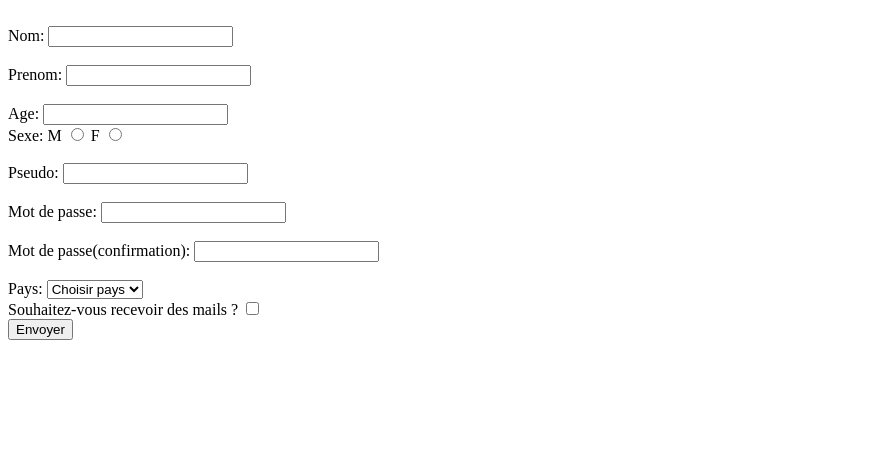
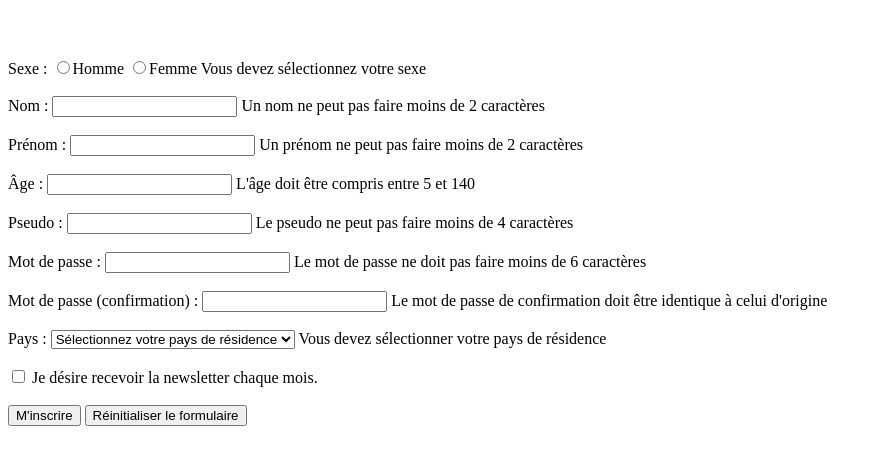
Before and after one commit to loseni/projetGit, a PHP site: page / in a window 1280 px wide. Shown: the top 465 px of the page, without its empty margins (0-882 px from the left). Run offline with PHP 8.4, Linux system fonts and the light colour scheme.

Commit message:
implementation des differents scriptes

```diff
--- a/index.php
+++ b/index.php
@@ -1,103 +1,92 @@
 <!DOCTYPE html>
 <html>
-<head>
-	<title>Test git</title>
 
-</head>
-<body>
-		<div class="container">
-			<form method="post" action="">
-				<div>
-					<span id="erreurNom"></span><br>
-					<label for="nom">Nom:</label>
-					<input type="text" name="nom" id="nom" style="outline: none;">
-				</div>
+	<head>
+		<title>Test git</title>
+		<link rel="stylesheet" type="text/css" href="style.css">
 
-				<div>
-					<span id="erreurPrenom"></span><br>
-					<label for="prenom">Prenom:</label>
-					<input type="text" name="prenom" id="prenom">
-				</div>
+	</head>
 
-				<div>
-					<span id="erreurAge"></span><br>
-					<label for="age">Age:</label>
-					<input type="number" name="nom" id="age">
-				</div>
+	<body>
 
-				<div>
-					<label>Sexe:  </label>
-					<label for="m">M</label>
-					<input type="radio" name="sexe" id="m">
-					<label for="f">F</label>
-					<input type="radio" name="sexe" id="fi">
-				</div>
+		<form id="myForm">
+				<!--choix du sexe-->
+				<span class="form_col">Sexe :</span>
+				<label><input name="sex" type="radio" value="H"
+				/>Homme</label>
+				<label><input name="sex" type="radio" value="F"
+				/>Femme</label>
+				<span class="tooltip">Vous devez sélectionnez votre
+				sexe</span>
+				<br /><br />
 
-				<div>
-					<span id="erreurPseudo"></span><br>
-					<label for="pseudo">Pseudo:</label>
-					<input type="text" name="pseudo" id="pseudo">
-				</div>
+				<!-- saisir du nom -->
+				<label class="form_col" for="lastName">Nom :</label>
+				<input name="lastName" id="lastName" type="text" />
+				<span class="tooltip">Un nom ne peut pas faire moins de 2
+				caractères</span>
+				<br /><br />
 
-				<div>
-					<span id="erreurMotDePasse"></span><br>
-					<label for="motDePasse">Mot de passe:</label>
-					<input type="password" name="motDePasse" id="motDePasse">
-				</div>
+				<!--saisir du prenom -->
+				<label class="form_col" for="firstName">Prénom :</label>
+				<input name="firstName" id="firstName" type="text" />
+				<span class="tooltip">Un prénom ne peut pas faire moins de 2 caractères</span>
+				<br /><br />
 
-				<div>
-					<span id="erreurConfirmeMotDePasse"></span><br>
-					<label for="confirmeMotDePasse">Mot de passe(confirmation):</label>
-					<input type="password" name="confirmeMotDePasse" id="confirmeMotDePasse">
-				</div>
-				<div>
-					<span id="erreurPays"></span><br>
-					<label for="pays">Pays:</label>
-					<select name="pays" id="pays">
-						<option>Choisir pays</option>
-						<option>cote d'ivoire</option>
-						<option>france</option>
-						<option>USA</option>
-					</select>
-				</div>
+				<!-- saisir de l'age-->
+				<label class="form_col" for="age">Âge :</label>
+				<input name="age" id="age" type="text" />
+				<span class="tooltip">L'âge doit être compris entre 5 et 140</span>
+				<br /><br />
 
-				<div>
-					<label>Souhaitez-vous recevoir des mails ? </label>
-					<input type="checkbox" name="recevoirMail">
-				</div>
+				<!--saisir du pseudo -->
+				<label class="form_col" for="login">Pseudo :</label>
+				<input name="login" id="login" type="text" />
+				<span class="tooltip">Le pseudo ne peut pas faire moins de 4 caractères
+				</span>
+				<br /><br />
 
-				<div><input type="submit" name="Envoyer" value="Envoyer" id="Envoyer"></div>
-			</form>
-		</div>
+				<!--saisir du mot de passe -->
+				<label class="form_col" for="pwd1">Mot de passe :</label>
+				<input name="pwd1" id="pwd1" type="password" />
+				<span class="tooltip">Le mot de passe ne doit pas faire moins de 6 caractères</span>
+				<br /><br />
 
-<!--Verification des informations contenu dans le formulaire-->
+				<!--confirmation du mot de passe -->
+				<label class="form_col" for="pwd2">Mot de passe (confirmation)
+				:</label>
+				<input name="pwd2" id="pwd2" type="password" />
+				<span class="tooltip">Le mot de passe de confirmation doit
+				être identique à celui d'origine</span>
+				<br /><br />
 
-			<script type="text/javascript">
-				var btnEnvoyer=document.getElementById("Envoyer");
-				//variables pour les erreurs
-				var erreurNom=document.getElementById("erreurNom");
-				var erreurPrenom=document.getElementById("erreurPrenom");
-				var erreurPseudo=document.getElementById("erreurPseudo");
-				var erreurAge =document.getElementById("erreurAge");
-				var erreurMotDePasse=document.getElementById("erreurMotDePasse");
-				var erreurConfirmeMotDePasse=document.getElementById("erreurConfirmeMotDePasse");
-				var erreurPays=document.getElementById("erreurPays");
+				<!--choix du pays de residence -->
+				<label class="form_col" for="country">Pays :</label>
+				<select name="country" id="country">
+				<option value="none">Sélectionnez votre pays de
+				résidence</option>
+				<option value="en">Angleterre</option>
+				<option value="us">États-Unis</option>
+				<option value="fr">France</option>
+				</select>
+				<span class="tooltip">Vous devez sélectionner votre pays de
+				résidence</span>
+				<br /><br />
 
-				//variable des champs de saisir
-				var nom=document.getElementById('nom'),
-					prenom=document.getElementById('prenom'),
-					age=document.getElementById('age'),
-					pseudo=document.getElementById('pseudo'),
-					motDePasse=document.getElementById('motDePasse'),
-					confirmeMotDePasse=document.getElementById('confirmeMotDePasse');
-					pays=document.getElementById('pays');
+				<!--Envoyer un mail si l'utilisateur le desire -->
+				<span class="form_col"></span>
+				<label><input name="news" type="checkbox" /> Je désire
+				recevoir la newsletter chaque mois.</label>
+				<br /><br />
 
+				<!--bouttons d'envoi et d'annulation du formulaire -->
+				<span class="form_col"></span>
+				<input type="submit" value="M'inscrire" /> <input type="reset"
+				value="Réinitialiser le formulaire" />
+		</form>
 
-				btnEnvoyer.addEventListener(btnEnvoyer,"click" ,function(){
+		<script src="script.js" type="text/javascript"></script>
 
-						if(nom.value==="" ||nom.leng)
-				},true);
-			</script>
+   </body>
 
-</body>
 </html>
--- a/script.js
+++ b/script.js
@@ -0,0 +1,168 @@
+(function() {
+
+	// On utilise une IEF pour ne pas polluer l'espace global
+
+	// Fonction de désactivation de l'affichage des « tooltips »
+	function deactivateTooltips() {
+		var spans = document.getElementsByTagName('span'),
+		spansLength = spans.length;
+		for (var i = 0 ; i < spansLength ; i++) {
+
+			if (spans[i].className == 'tooltip'){
+				spans[i].style.display = 'none';
+			}
+		}
+	}
+
+	// La fonction ci-dessous permet de récupérer la « tooltip » qui correspond à notre input
+	function getTooltip(element) {
+		while (element = element.nextSibling) {
+
+			if (element.className === 'tooltip') {
+				return element;
+			}
+		}
+		return false;
+	}
+
+	// Fonctions de vérification du formulaire, elles renvoient « true » si tout est OK
+	var check = {}; // On met toutes nos fonctions dans un objet littéral
+	check['sex'] = function() {
+		var sex = document.getElementsByName('sex'),
+		tooltipStyle = getTooltip(sex[1].parentNode).style;
+		if (sex[0].checked || sex[1].checked) {
+			tooltipStyle.display = 'none';
+			return true;
+		} else {
+			tooltipStyle.display = 'inline-block';
+			return false;
+		}
+	};
+	check['lastName'] = function(id) {
+		var name = document.getElementById(id),
+		tooltipStyle = getTooltip(name).style;
+		if (name.value.length >= 2) {
+			name.className = 'correct';
+			tooltipStyle.display = 'none';
+			return true;
+		} else {
+			name.className = 'incorrect';
+			tooltipStyle.display = 'inline-block';
+			return false;
+		}
+	};
+
+	check['firstName'] = check['lastName']; // La fonction pour le
+	prénom est la même que celle du nom
+	check['age'] = function() {
+		var age = document.getElementById('age'),
+		tooltipStyle = getTooltip(age).style,
+		ageValue = parseInt(age.value);
+		if (!isNaN(ageValue) && ageValue >= 5 && ageValue <= 140) {
+			age.className = 'correct';
+			tooltipStyle.display = 'none';
+			return true;
+		} else {
+			age.className = 'incorrect';
+			tooltipStyle.display = 'inline-block';
+			return false;
+		}
+	};
+
+	check['login'] = function() {
+		var login = document.getElementById('login'),
+		tooltipStyle = getTooltip(login).style;
+		if (login.value.length >= 4) {
+			login.className = 'correct';
+			tooltipStyle.display = 'none';
+			return true;
+		} else {
+			login.className = 'incorrect';
+			tooltipStyle.display = 'inline-block';
+			return false;
+		}
+	};
+
+	check['pwd1'] = function() {
+		var pwd1 = document.getElementById('pwd1'),
+		tooltipStyle = getTooltip(pwd1).style;
+		if (pwd1.value.length >= 6) {
+			pwd1.className = 'correct';
+			tooltipStyle.display = 'none';
+			return true;
+		} else {
+			pwd1.className = 'incorrect';
+			tooltipStyle.display = 'inline-block';
+			return false;
+		}
+	};
+
+	check['pwd2'] = function() {
+		var pwd1 = document.getElementById('pwd1'),
+		pwd2 = document.getElementById('pwd2'),
+		tooltipStyle = getTooltip(pwd2).style;
+		if (pwd1.value == pwd2.value && pwd2.value != '') {
+			pwd2.className = 'correct';
+			tooltipStyle.display = 'none';
+			return true;
+		} else {
+			pwd2.className = 'incorrect';
+			tooltipStyle.display = 'inline-block';
+			return false;
+		}
+	};
+
+	check['country'] = function() {
+		var country = document.getElementById('country'),
+		tooltipStyle = getTooltip(country).style;
+		if (country.options[country.selectedIndex].value != 'none')
+		{
+			tooltipStyle.display = 'none';
+			return true;
+		} else {
+			tooltipStyle.display = 'inline-block';
+			return false;
+		}
+	};
+	// Mise en place des événements
+	(function() {
+
+	    // Utilisation d'une fonction anonyme pour éviter les variables globales.
+		var myForm = document.getElementById('myForm'),
+		inputs = document.getElementsByTagName('input'),
+		inputsLength = inputs.length;
+
+		for (var i = 0 ; i < inputsLength ; i++) {
+			if (inputs[i].type == 'text' || inputs[i].type =='password') {
+				inputs[i].onkeyup = function() {
+				check[this.id](this.id); // « this » représente l'input actuellement modifié
+				};
+			}
+		}
+
+	    myForm.onsubmit = function() {
+			var result = true;
+			for (var i in check) {
+				result = check[i](i) && result;
+			}
+
+			if (result) {
+				alert('Le formulaire est bien rempli.');
+			}
+			return false;
+		};
+
+		myForm.onreset = function() {
+				for (var i = 0 ; i < inputsLength ; i++) {
+				if (inputs[i].type == 'text' || inputs[i].type =='password') {
+					inputs[i].className = '';
+				}
+			}
+			deactivateTooltips();
+
+		};
+
+	})();
+	// Maintenant que tout est initialisé, on peut désactiver les « tooltips »
+	deactivateTooltips();
+})();
--- a/style.css
+++ b/style.css
@@ -0,0 +1,54 @@
+body {
+padding-top: 50px;
+} .
+form_col {
+display: inline-block;
+margin-right: 15px;
+padding: 3px 0px;
+width: 200px;
+min-height: 1px;
+text-align: right;
+} i
+nput {
+padding: 2px;
+border: 1px solid #CCC;
+-moz-border-radius: 2px;
+-webkit-border-radius: 2px;
+border-radius: 2px;
+outline: none; /* Retire la bordure orange appliquée par certains
+navigateurs (Chrome notamment) lors du focus des éléments <input> */
+} i
+nput:focus {
+border-color: rgba(82, 168, 236, 0.75);
+-moz-box-shadow: 0 0 8px rgba(82, 168, 236, 0.5);
+-webkit-box-shadow: 0 0 8px rgba(82, 168, 236, 0.5);
+box-shadow: 0 0 8px rgba(82, 168, 236, 0.5);
+} .
+correct {
+border-color: rgba(68, 191, 68, 0.75);
+} .
+correct:focus {
+border-color: rgba(68, 191, 68, 0.75);
+-moz-box-shadow: 0 0 8px rgba(68, 191, 68, 0.5);
+-webkit-box-shadow: 0 0 8px rgba(68, 191, 68, 0.5);
+box-shadow: 0 0 8px rgba(68, 191, 68, 0.5);
+} .
+incorrect {
+border-color: rgba(191, 68, 68, 0.75);
+} .
+incorrect:focus {
+border-color: rgba(191, 68, 68, 0.75);
+-moz-box-shadow: 0 0 8px rgba(191, 68, 68, 0.5);
+-webkit-box-shadow: 0 0 8px rgba(191, 68, 68, 0.5);
+box-shadow: 0 0 8px rgba(191, 68, 68, 0.5);
+} .
+tooltip {
+display: inline-block;
+margin-left: 20px;
+padding: 2px 4px;
+border: 1px solid #555;
+background-color: #CCC;
+-moz-border-radius: 4px;
+-webkit-border-radius: 4px;
+border-radius: 4px;
+}
```
